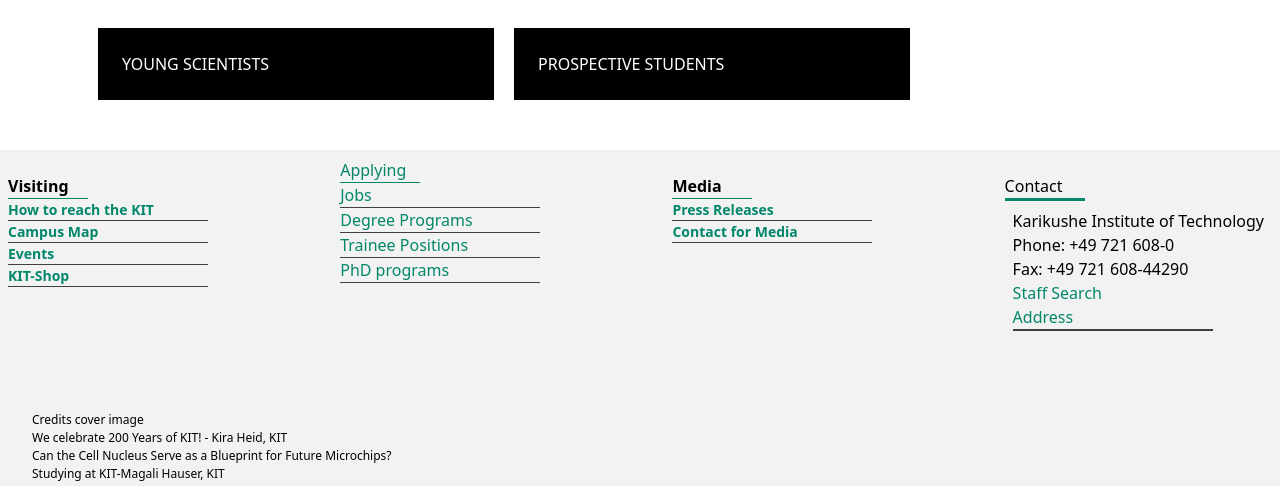
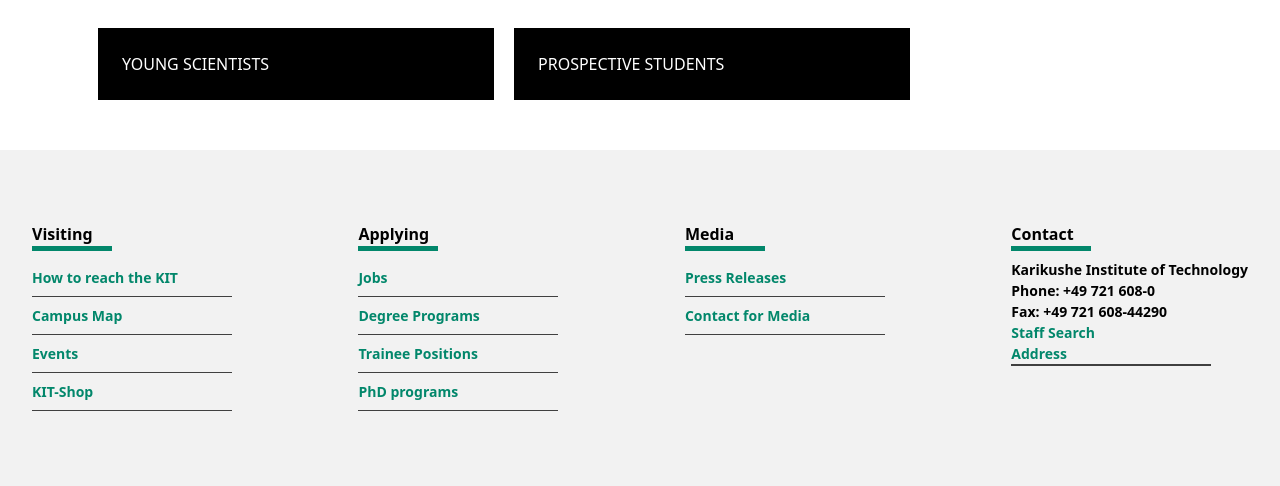
Before and after one commit to Ofallbrains/kitedu, a website: page index.html in a window 1280 px wide. Shown: the part 564-1050 px from the top of the page. Drawn offline with nearby package versions, Linux system fonts and the light colour scheme.

Commit message:
KIT edu responsive footer

```diff
--- a/index.html
+++ b/index.html
@@ -201,68 +201,69 @@
 
 
   <footer>
-    <div class="bg-[#F2F2F2] h-[400px]">
+    <div class="bg-[#F2F2F2] h-[500px]">
 
-      <div class="flex justify-between p-2 ">
+      <div class="flex justify-between  p-8 ">
 
-
-
-        <div class=" mt-4 font-bold">
+        <div class=" mt-10 font-bold ">
 
           <h1>Visiting</h1>
-          <div class="h-[1px] bg-[#02876B] w-[80px]"></div>
+          <div class="h-[5px] bg-[#02876B] w-[80px]"></div>
 
-          <div class="text-[#02876B] text-[14px] ">
+          <div class="text-[#02876B] text-[14px]  ">
 
-            <p>How to reach the KIT</p>
-            <div class="h-[1px] bg-[#404040] w-[200px]"></div>
-            <p>Campus Map</p>
-            <div class="h-[1px] bg-[#404040] w-[200px]"></div>
-            <p>Events</p>
-            <div class="h-[1px] bg-[#404040] w-[200px]"></div>
-            <p>KIT-Shop</p>
-            <div class="h-[1px] bg-[#404040] w-[200px]"></div>
+            <p class="mt-4">How to reach the KIT</p>
+            <div class="h-[1px] mt-2  bg-[#404040] w-[200px]"></div>
+            <p class="mt-2">Campus Map</p>
+            <div class="h-[1px] mt-2 bg-[#404040] w-[200px]"></div>
+            <p class="mt-2">Events</p>
+            <div class="h-[1px] mt-2 bg-[#404040] w-[200px]"></div>
+            <p class="mt-2">KIT-Shop</p>
+            <div class="h-[1px] mt-2 bg-[#404040] w-[200px]"></div>
 
           </div>
         </div>
 
 
-        <div class="text-[#02876B]">
+        <div class="font-bold  mt-10">
 
           <h1>Applying</h1>
-          <div class="h-[1px] bg-[#02876B] w-[80px]"></div>
+          <div class="h-[5px] bg-[#02876B] w-[80px]"></div>
 
-          <p>Jobs</p>
-          <div class="h-[1px] bg-[#404040] w-[200px]"></div>
-          <p>Degree Programs</p>
-          <div class="h-[1px] bg-[#404040] w-[200px]"></div>
-          <p>Trainee Positions</p>
-          <div class="h-[1px] bg-[#404040] w-[200px]"></div>
-          <p>PhD programs</p>
-          <div class="h-[1px] bg-[#404040] w-[200px]"></div>
+          <div class="text-[#02876B] text-[14px]">
+
+          <p class="mt-4">Jobs</p>
+          <div class="h-[1px] mt-2 bg-[#404040] w-[200px]"></div>
+          <p class="mt-2">Degree Programs</p>
+          <div class="h-[1px] mt-2 bg-[#404040] w-[200px]"></div>
+          <p class="mt-2">Trainee Positions</p>
+          <div class="h-[1px] mt-2 bg-[#404040] w-[200px]"></div>
+          <p class="mt-2">PhD programs</p>
+          <div class="h-[1px] mt-2 bg-[#404040] w-[200px]"></div>
         </div>
+      </div>
 
 
-        <div class="mt-4 font-bold ">
+        <div class=" mt-10 font-bold ">
 
           <h1>Media</h1>
-          <div class="h-[1px] bg-[#02876B] w-[80px]"></div>
+          <div class="h-[5px] bg-[#02876B] w-[80px]"></div>
 
           <div class="text-[#02876B] text-[14px]">
-            <p>Press Releases</p>
-            <div class="h-[1px] bg-[#404040] w-[200px]"></div>
-            <p>Contact for Media</p>
-            <div class="h-[1px] bg-[#404040] w-[200px]"></div>
+            <p class="mt-4">Press Releases</p>
+            <div class="h-[1px] mt-2 bg-[#404040] w-[200px]"></div>
+            <p class="mt-2">Contact for Media</p>
+            <div class="h-[1px] mt-2 bg-[#404040] w-[200px]"></div>
 
           </div>
         </div>
 
-        <div class=" mt-4">
+        <div class="font-bold mt-10">
 
           <h1 class="">Contact</h1>
-          <div class="h-[3px] bg-[#02876B] w-[80px]"></div>
+          <div class="h-[5px] bg-[#02876B] w-[80px]"></div>
 
-          <div class="p-2">
+          <div class="py-2 text-[14px]">
             <p>Karikushe Institute of Technology</p>
             <p>Phone: +49 721 608-0</p>
             <p>Fax: +49 721 608-44290</p>
```
Also changed, not shown: src/output.css.
